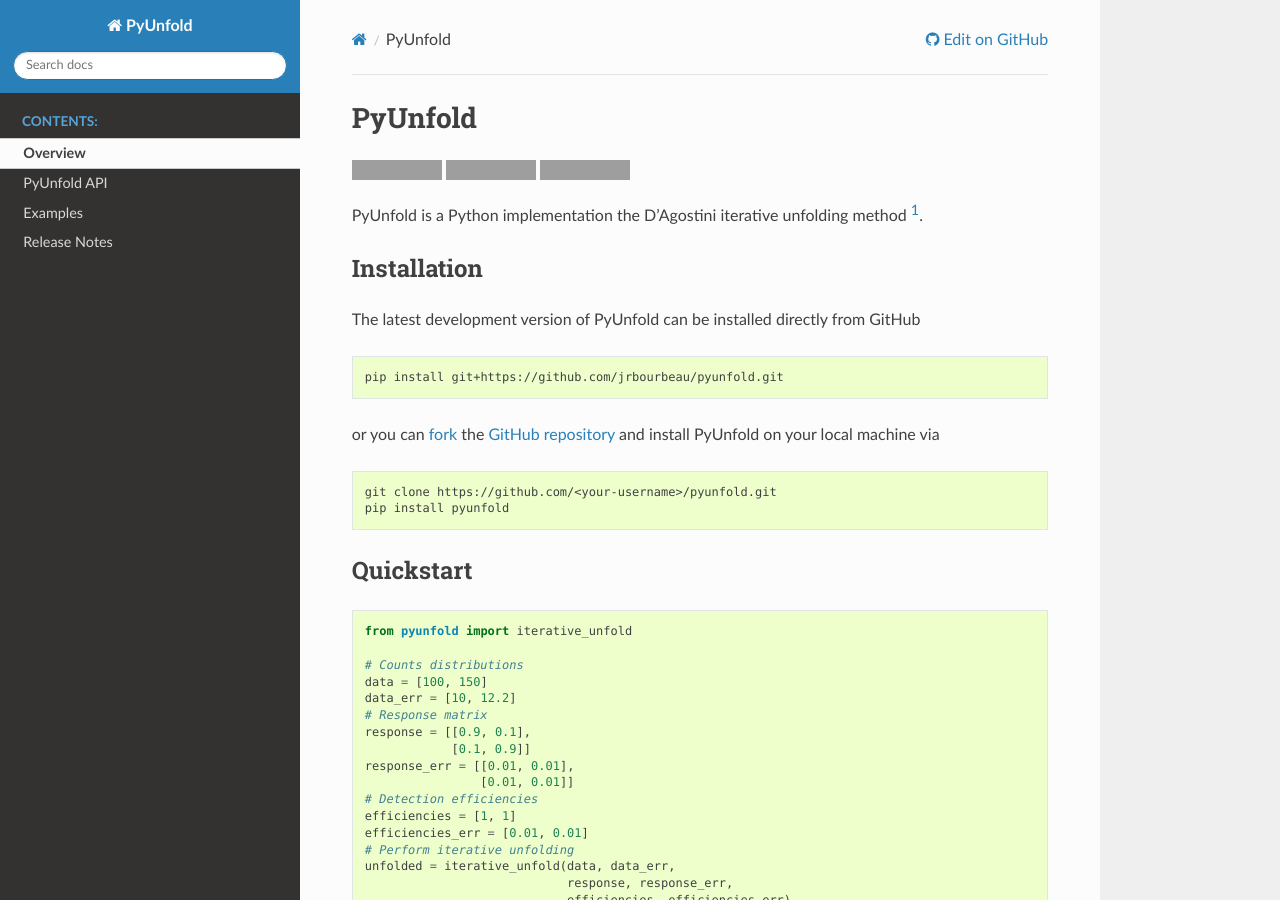
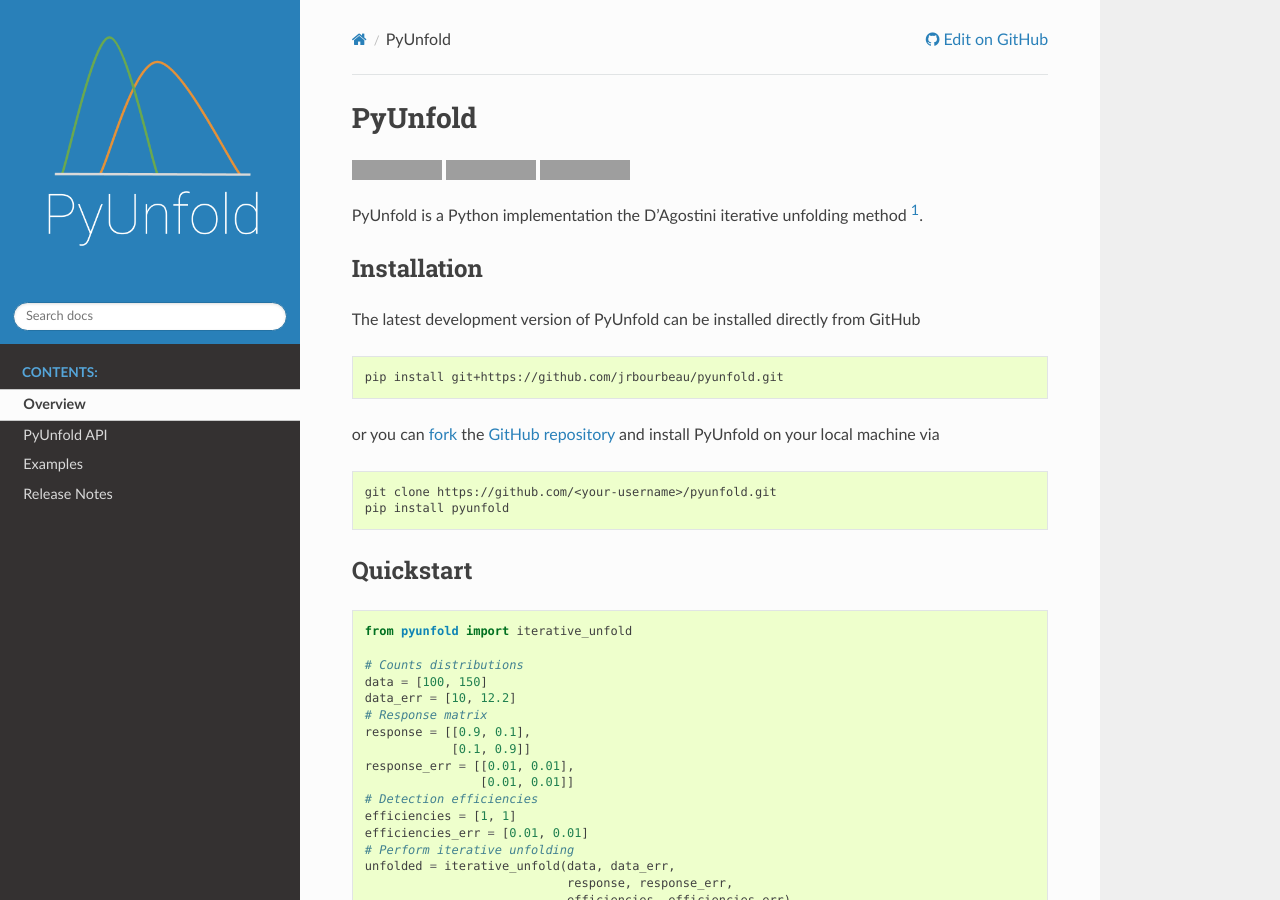
Before and after one commit to jrbourbeau/pyunfold, a Sphinx documentation site: the page built from docs/index.rst, in a window 1280 px wide and 900 px high. Built offline with Sphinx 7.4.7 and the Read the Docs theme 2.0.0, drawn with Linux system fonts in a browser that asks for light colours; the version number could not be read and is left out; grey boxes are pictures that could not be loaded.

Commit message:
Adds logo to docs

```diff
--- a/docs/conf.py
+++ b/docs/conf.py
@@ -86,12 +86,15 @@
 # a list of builtin themes.
 #
 html_theme = "sphinx_rtd_theme"
+html_logo = "_static/logo-light.png"
 
 # Theme options are theme-specific and customize the look and feel of a theme
 # further.  For a list of options available for each theme, see the
 # documentation.
 #
-html_theme_options = {}
+html_theme_options = {
+    'logo_only': True,
+}
 
 # Add any paths that contain custom static files (such as style sheets) here,
 # relative to this directory. They are copied after the builtin static files,
```
Also changed, not shown: docs/_static/logo-light.png (added).
